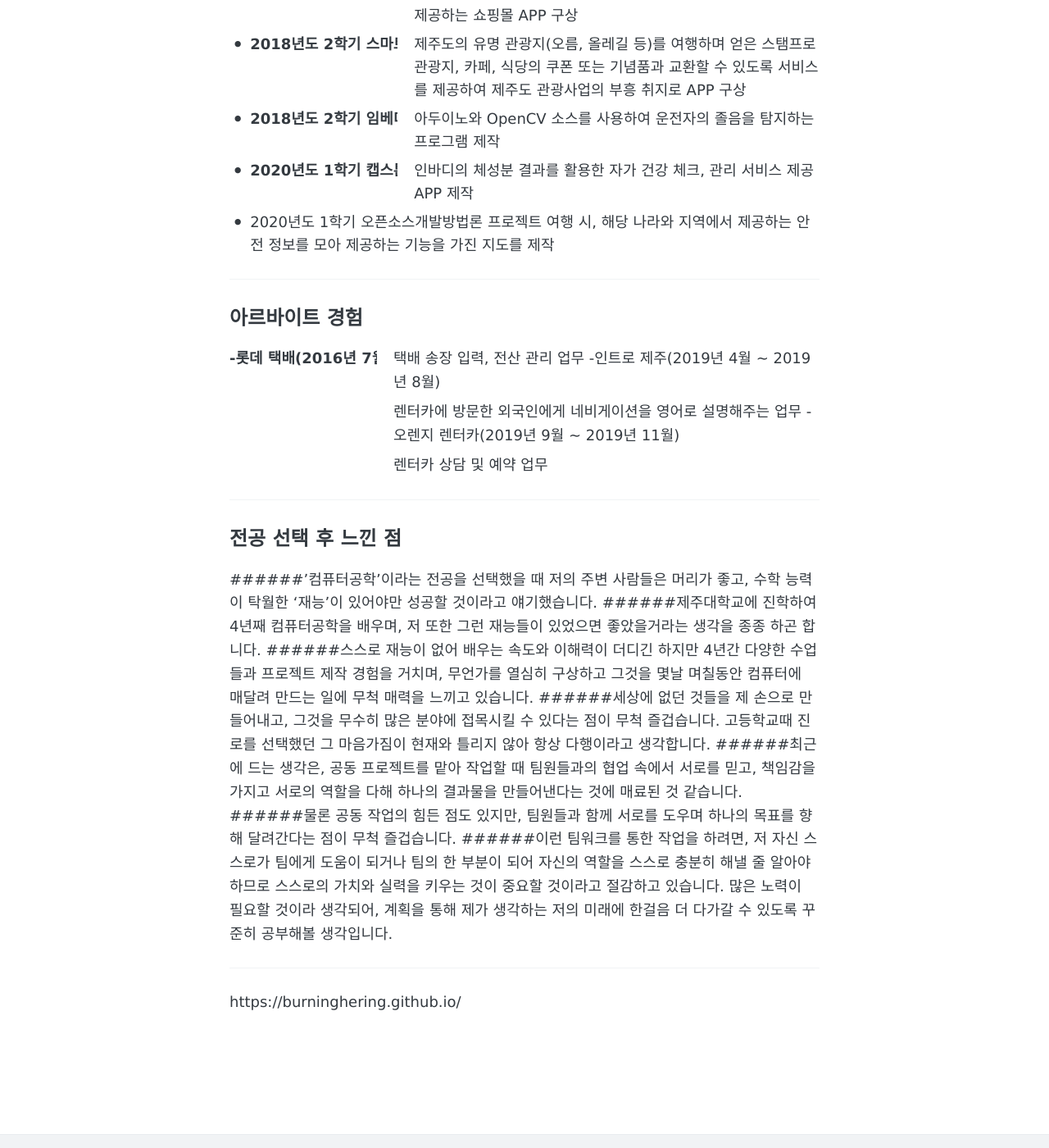
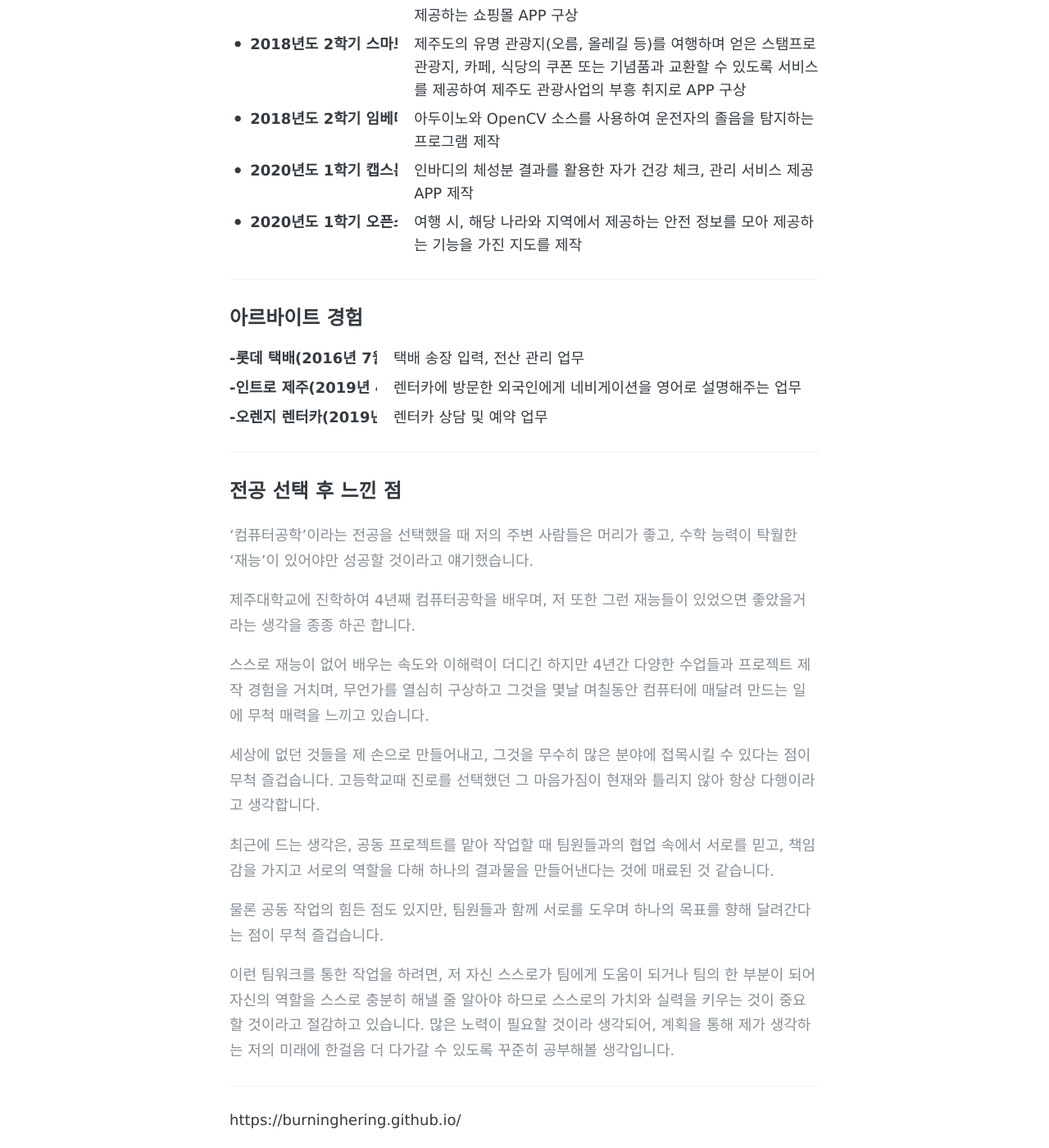
Before and after one commit to burninghering/burninghering.github.io, a Jekyll site: the page built from _posts/2020-05-19-style-test-ko.md, in a window 1280 px wide and 1400 px high, scrolled down 1195 px. Shown: the whole window at 82% size. Built offline with Jekyll 4.4.1, drawn with Linux system fonts in a browser that asks for light colours.

```diff
--- a/_posts/2020-05-19-style-test-ko.md
+++ b/_posts/2020-05-19-style-test-ko.md
@@ -33,14 +33,18 @@ comments: true
 
 * 2018년도 1학기 기초공학설계 프로젝트
 : 증강현실을 통해 옷을 직접 입어보고 구매할 수 있도록 서비스를 제공하는 쇼핑몰 APP 구상
+
 * 2018년도 2학기 스마트모바일컴퓨팅 프로젝트
 : 제주도의 유명 관광지(오름, 올레길 등)를 여행하며 얻은 스탬프로 관광지, 카페, 식당의 쿠폰 또는 기념품과 교환할 수 있도록 서비스를 제공하여 제주도 관광사업의 부흥 취지로 APP 구상
+
 * 2018년도 2학기 임베디드컴퓨팅 프로젝트
 : 아두이노와 OpenCV 소스를 사용하여 운전자의 졸음을 탐지하는 프로그램 제작
+
 * 2020년도 1학기 캡스톤디자인 프로젝트
 : 인바디의 체성분 결과를 활용한 자가 건강 체크, 관리 서비스 제공 APP 제작
+
 * 2020년도 1학기 오픈소스개발방법론 프로젝트
-여행 시, 해당 나라와 지역에서 제공하는 안전 정보를 모아 제공하는 기능을 가진 지도를 제작
+: 여행 시, 해당 나라와 지역에서 제공하는 안전 정보를 모아 제공하는 기능을 가진 지도를 제작
 
 ---
 
@@ -48,8 +52,10 @@ comments: true
 
 -롯데 택배(2016년 7월 ~ 2019년 3월)
 : 택배 송장 입력, 전산 관리 업무
+
 -인트로 제주(2019년 4월 ~ 2019년 8월)
 : 렌터카에 방문한 외국인에게 네비게이션을 영어로 설명해주는 업무
+
 -오렌지 렌터카(2019년 9월 ~ 2019년 11월)
 : 렌터카 상담 및 예약 업무
 
@@ -57,13 +63,13 @@ comments: true
 
 ## 전공 선택 후 느낀 점
 
-######'컴퓨터공학'이라는 전공을 선택했을 때 저의 주변 사람들은 머리가 좋고, 수학 능력이 탁월한 '재능'이 있어야만 성공할 것이라고 얘기했습니다.
-######제주대학교에 진학하여 4년째 컴퓨터공학을 배우며, 저 또한 그런 재능들이 있었으면 좋았을거라는 생각을 종종 하곤 합니다.
-######스스로 재능이 없어 배우는 속도와 이해력이 더디긴 하지만 4년간 다양한 수업들과 프로젝트 제작 경험을 거치며, 무언가를 열심히 구상하고 그것을 몇날 며칠동안 컴퓨터에 매달려 만드는 일에 무척 매력을 느끼고 있습니다.
-######세상에 없던 것들을 제 손으로 만들어내고, 그것을 무수히 많은 분야에 접목시킬 수 있다는 점이 무척 즐겁습니다. 고등학교때 진로를 선택했던 그 마음가짐이 현재와 틀리지 않아 항상 다행이라고 생각합니다.
-######최근에 드는 생각은, 공동 프로젝트를 맡아 작업할 때 팀원들과의 협업 속에서 서로를 믿고, 책임감을 가지고 서로의 역할을 다해 하나의 결과물을 만들어낸다는 것에 매료된 것 같습니다.
-######물론 공동 작업의 힘든 점도 있지만, 팀원들과 함께 서로를 도우며 하나의 목표를 향해 달려간다는 점이 무척 즐겁습니다.
-######이런 팀워크를 통한 작업을 하려면, 저 자신 스스로가 팀에게 도움이 되거나 팀의 한 부분이 되어 자신의 역할을 스스로 충분히 해낼 줄 알아야 하므로 스스로의 가치와 실력을 키우는 것이 중요할 것이라고 절감하고 있습니다. 많은 노력이 필요할 것이라 생각되어, 계획을 통해 제가 생각하는 저의 미래에 한걸음 더 다가갈 수 있도록 꾸준히 공부해볼 생각입니다.
+######  '컴퓨터공학'이라는 전공을 선택했을 때 저의 주변 사람들은 머리가 좋고, 수학 능력이 탁월한 '재능'이 있어야만 성공할 것이라고 얘기했습니다.
+######  제주대학교에 진학하여 4년째 컴퓨터공학을 배우며, 저 또한 그런 재능들이 있었으면 좋았을거라는 생각을 종종 하곤 합니다.
+######  스스로 재능이 없어 배우는 속도와 이해력이 더디긴 하지만 4년간 다양한 수업들과 프로젝트 제작 경험을 거치며, 무언가를 열심히 구상하고 그것을 몇날 며칠동안 컴퓨터에 매달려 만드는 일에 무척 매력을 느끼고 있습니다.
+######  세상에 없던 것들을 제 손으로 만들어내고, 그것을 무수히 많은 분야에 접목시킬 수 있다는 점이 무척 즐겁습니다. 고등학교때 진로를 선택했던 그 마음가짐이 현재와 틀리지 않아 항상 다행이라고 생각합니다.
+######  최근에 드는 생각은, 공동 프로젝트를 맡아 작업할 때 팀원들과의 협업 속에서 서로를 믿고, 책임감을 가지고 서로의 역할을 다해 하나의 결과물을 만들어낸다는 것에 매료된 것 같습니다.
+######  물론 공동 작업의 힘든 점도 있지만, 팀원들과 함께 서로를 도우며 하나의 목표를 향해 달려간다는 점이 무척 즐겁습니다.
+######  이런 팀워크를 통한 작업을 하려면, 저 자신 스스로가 팀에게 도움이 되거나 팀의 한 부분이 되어 자신의 역할을 스스로 충분히 해낼 줄 알아야 하므로 스스로의 가치와 실력을 키우는 것이 중요할 것이라고 절감하고 있습니다. 많은 노력이 필요할 것이라 생각되어, 계획을 통해 제가 생각하는 저의 미래에 한걸음 더 다가갈 수 있도록 꾸준히 공부해볼 생각입니다.
 
 ---
 
```
